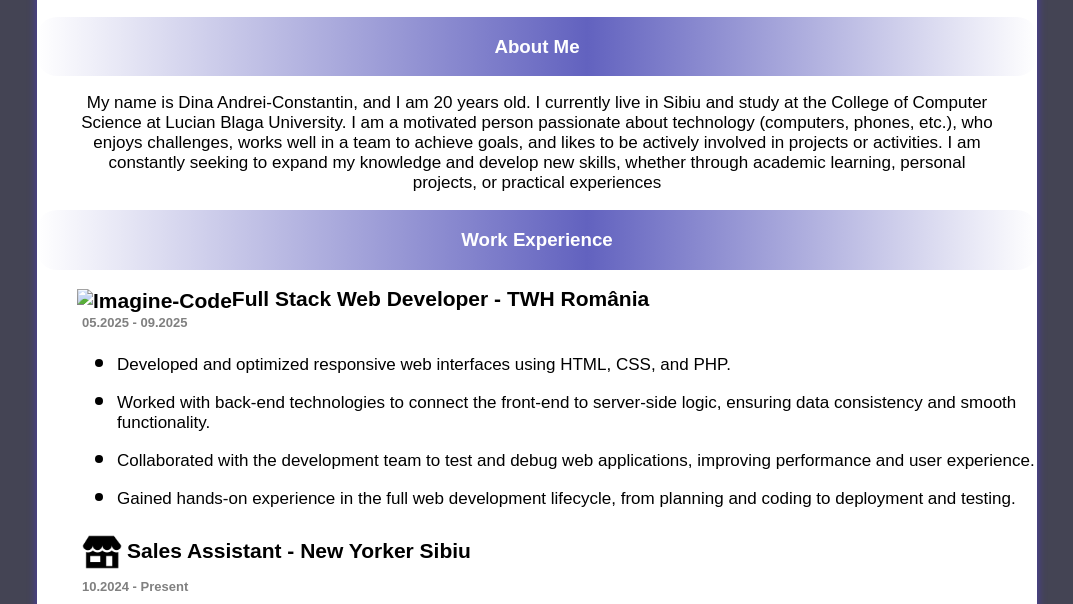
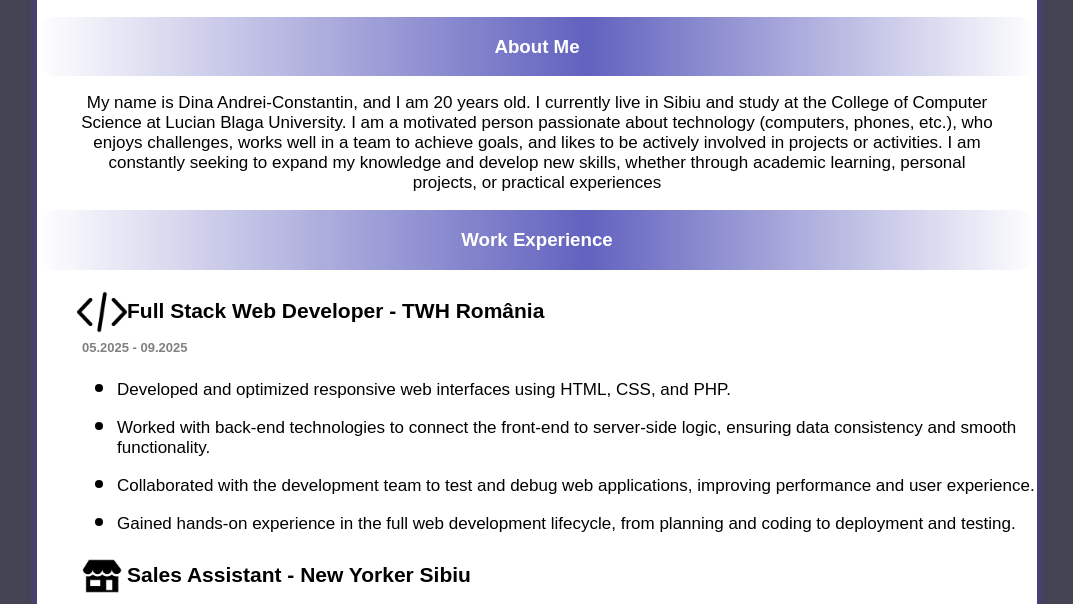
Before and after one commit to andreidina04/CV-Website, a plain HTML site: page index.html in a window 1280 px wide. Shown: the part 493-1097 px from the top of the page, without its empty margins (103-1176 px from the left). Drawn offline with Linux system fonts and the light colour scheme.

Commit message:
Update index.html

```diff
--- a/index.html
+++ b/index.html
@@ -50,7 +50,7 @@
             <h3>Work Experience</h3>
         </div>
           <div class="work">
-    <h2 class="sales"><img src="images/code.png" alt="Imagine-Code" style="vertical-align: middle;">Full Stack Web Developer - TWH România</h2>
+    <h2 class="sales"><img src="images/coding.png" alt="Imagine-Code" style="vertical-align: middle;">Full Stack Web Developer - TWH România</h2>
     <h3 class="duration">05.2025 - 09.2025</h3>
     <ul>
         <li>Developed and optimized responsive web interfaces using HTML, CSS, and PHP.</li>
```
